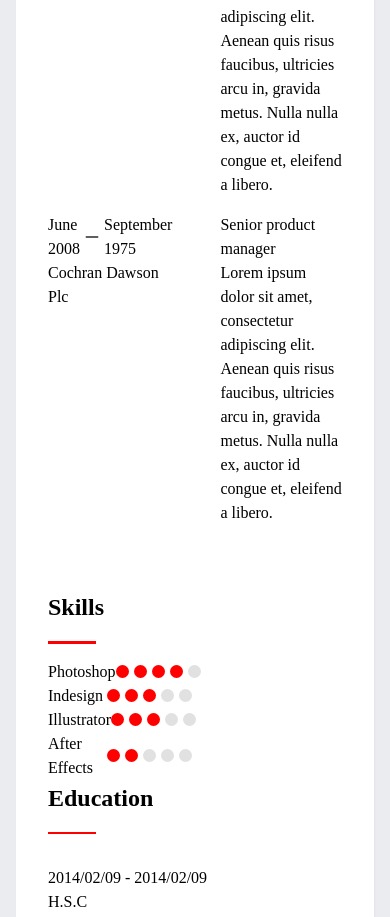
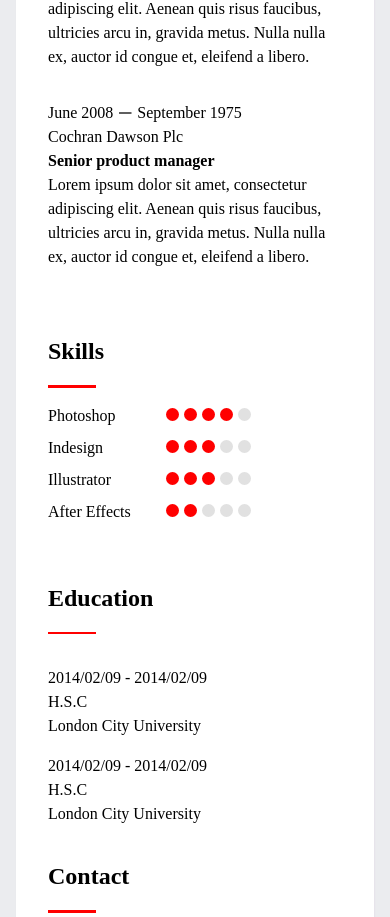
Before and after one commit to ZTanvir/cv-maker, a React (Vite) app: page / in a window 390 px wide. Shown: the part 1682-2599 px from the top of the page. Built offline with nearby package versions, Linux system fonts and the light colour scheme.

Commit message:
Add mobile style to Cv

```diff
--- a/src/Components/CvPreview/DisplayCompanyInfo.jsx
+++ b/src/Components/CvPreview/DisplayCompanyInfo.jsx
@@ -23,7 +23,7 @@ const DisplayCompanyInfo = ({ companyDetails }) => {
             <p className={styles.companyName}>{companyName}</p>
           </div>
           <div className={styles.experienceRightSide}>
-            <p>{designation}</p>
+            <p className={styles.designation}>{designation}</p>
             <p>{description}</p>
           </div>
         </div>
--- a/src/styles/CvPreview/displayExperience.module.css
+++ b/src/styles/CvPreview/displayExperience.module.css
@@ -32,7 +32,22 @@
 }
 .companyName {
 }
+.designation {
+  font-weight: bolder;
+}
 
 .experienceRightSide {
   flex-basis: 70%;
 }
+/* When the bowser is at maximum 566px */
+@media screen and (max-width: 35.375rem) {
+  .companyInformation {
+    flex-direction: column;
+    gap: 0rem;
+    margin-bottom: 2rem;
+  }
+
+  .jobTimeLines > div {
+    flex-basis: auto;
+  }
+}
--- a/src/styles/CvPreview/skillRating.module.css
+++ b/src/styles/CvPreview/skillRating.module.css
@@ -29,3 +29,17 @@
   height: 13px;
   border-radius: 50%;
 }
+/* When the bowser is at maximum 566px */
+@media screen and (max-width: 35.375rem) {
+  .skillsSection {
+    margin-bottom: 2rem;
+  }
+  .skillsRating {
+    flex-direction: column;
+    gap: 0.5rem;
+  }
+
+  .skillSection {
+    align-items: baseline;
+  }
+}
--- a/src/styles/cvPreview.module.css
+++ b/src/styles/cvPreview.module.css
@@ -51,5 +51,9 @@
   }
   .cvPreviewLeft {
     order: 1;
+    gap: 2rem;
+  }
+  .cvPreviewRight {
+    gap: 2rem;
   }
 }
--- a/src/styles/profilePicture.module.css
+++ b/src/styles/profilePicture.module.css
@@ -29,3 +29,9 @@
   background-color: rgba(231, 234, 235, 0.8);
   cursor: pointer;
 }
+/* When the browser is at maximum 566px */
+@media screen and (max-width: 35.375rem) {
+  .profileImageContainer {
+    margin-bottom: 2rem;
+  }
+}
```
